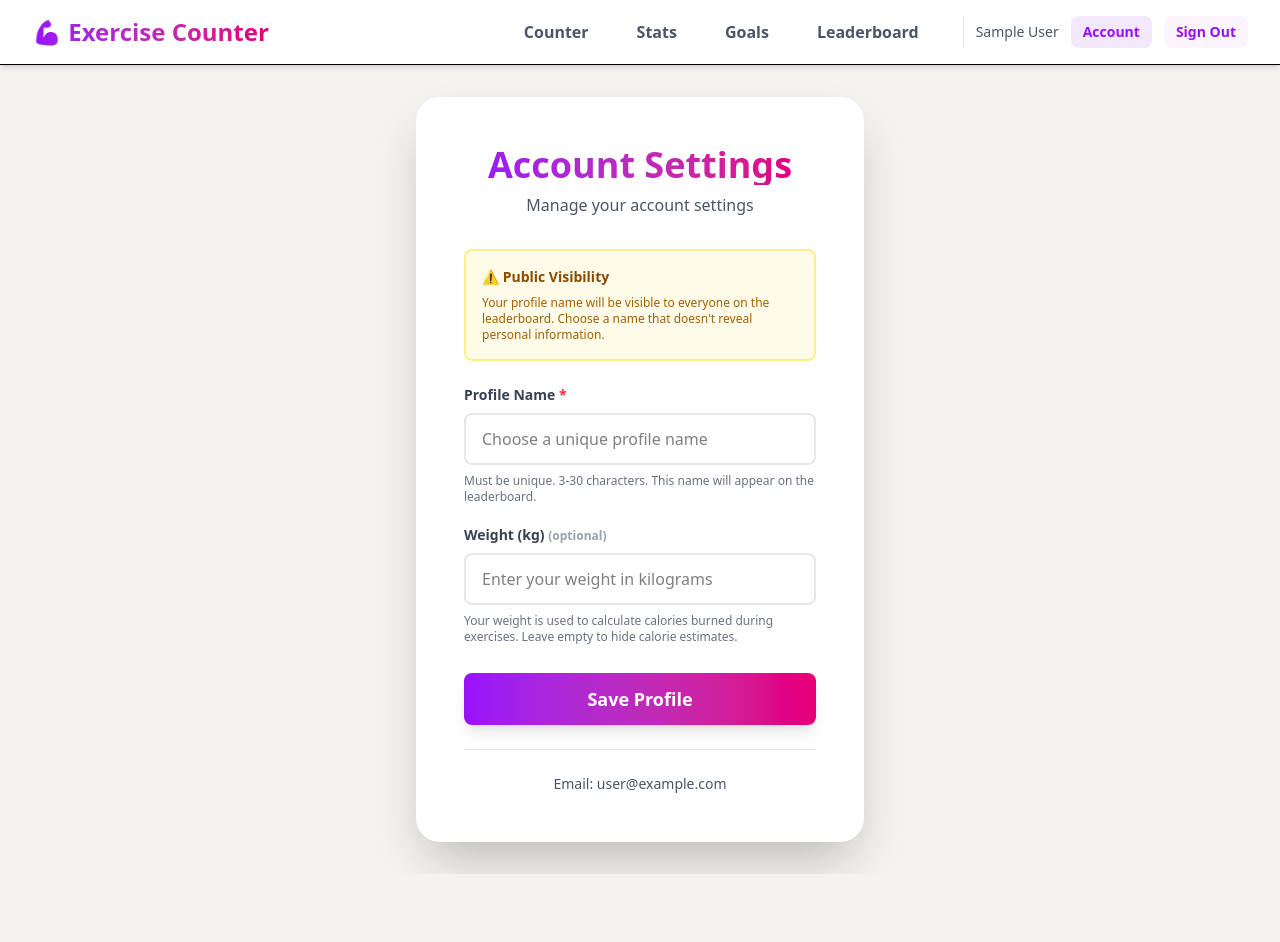
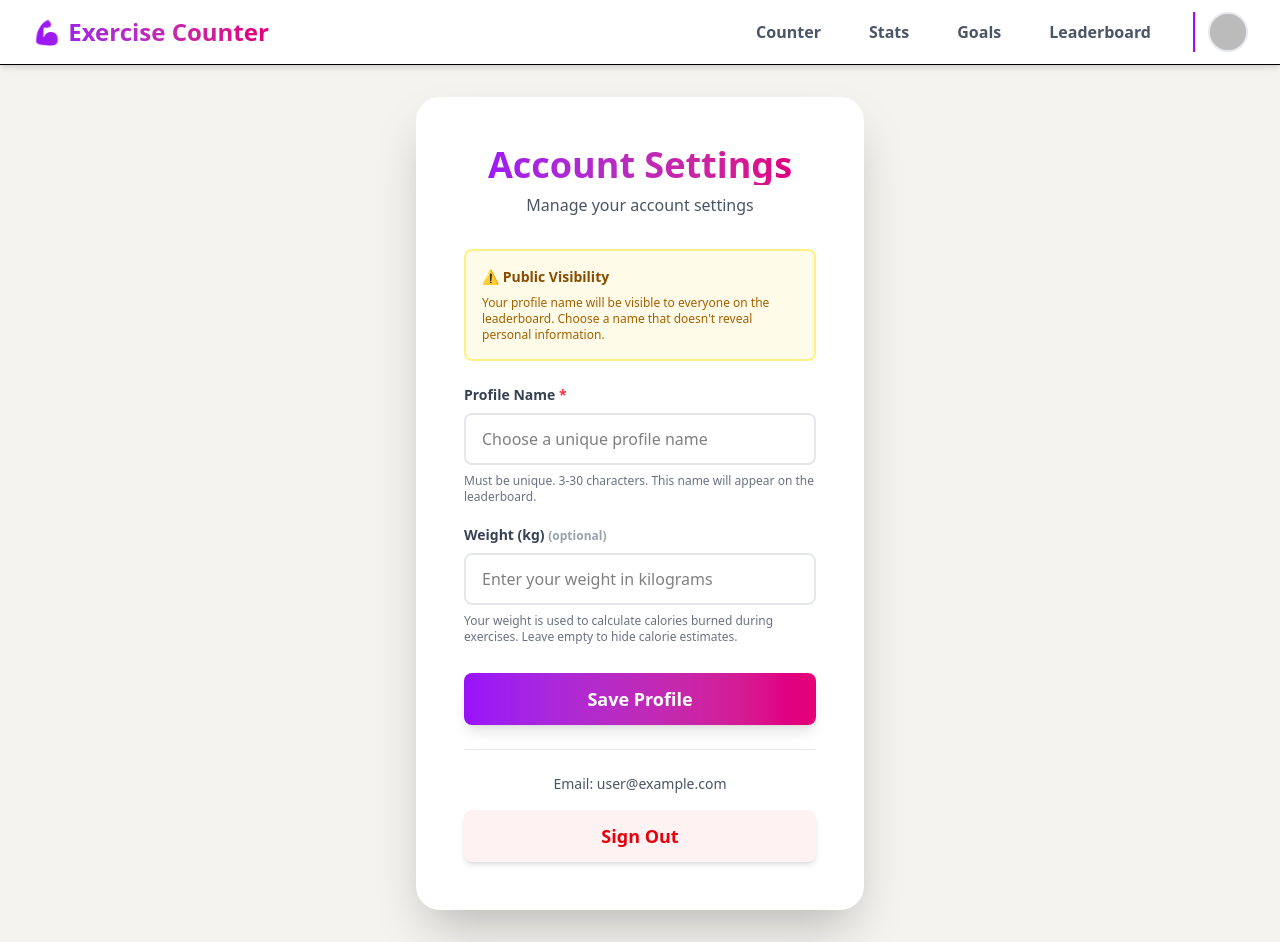
Before and after one commit to bleep333/exercise-counter, a Next.js app: page /account in a window 1280 px wide. Before the commit the page ends 874 px from the top, so only its background shows below. Built offline with nearby package versions, Linux system fonts and the light colour scheme; no server answers; the database is empty; sample sign-in values are in the browser's storage.

Commit message:
Add profile picture menu button to nav bar

```diff
--- a/app/account/page.tsx
+++ b/app/account/page.tsx
@@ -1,7 +1,7 @@
 'use client'
 
 import { useState, useEffect } from 'react'
-import { useSession } from 'next-auth/react'
+import { useSession, signOut } from 'next-auth/react'
 import { useRouter } from 'next/navigation'
 
 export default function AccountPage() {
@@ -191,9 +191,15 @@ export default function AccountPage() {
         </form>
 
         <div className="mt-6 pt-6 border-t border-gray-200">
-          <p className="text-sm text-gray-600 text-center">
+          <p className="text-sm text-gray-600 text-center mb-4">
             Email: <span className="font-medium">{session.user.email}</span>
           </p>
+          <button
+            onClick={() => signOut()}
+            className="w-full px-6 py-3 text-red-600 bg-red-50 rounded-lg font-semibold text-base sm:text-lg shadow-md hover:shadow-lg hover:bg-red-100 transition-all"
+          >
+            Sign Out
+          </button>
         </div>
       </div>
     </div>
--- a/components/NavBar.tsx
+++ b/components/NavBar.tsx
@@ -69,27 +69,28 @@ export function NavBar() {
               )}
             </Link>
             {session?.user ? (
-              <div className="flex items-center gap-3 ml-2 pl-3 border-l border-gray-200">
-                <span className="text-sm text-gray-600 font-medium hidden sm:inline">
-                  {session.user.name || session.user.email}
-                </span>
               <Link
                 href="/account"
-                  className={`px-3 py-1.5 text-sm font-semibold rounded-lg transition-colors ${
+                className={`ml-2 pl-3 border-l border-gray-200 transition-all ${
                   pathname === '/account'
-                      ? 'text-purple-600 bg-purple-100'
-                      : 'text-purple-600 bg-purple-50 hover:bg-purple-100'
+                    ? 'ring-2 ring-purple-600'
+                    : 'hover:opacity-80'
                 }`}
               >
-                  Account
+                <div className="w-10 h-10 rounded-full bg-gray-300 flex items-center justify-center overflow-hidden border-2 border-gray-200 hover:border-purple-400 transition-colors">
+                  {session.user.image ? (
+                    <img
+                      src={session.user.image}
+                      alt="Profile"
+                      className="w-full h-full object-cover"
+                    />
+                  ) : (
+                    <svg className="w-6 h-6 text-gray-500" fill="none" stroke="currentColor" viewBox="0 0 24 24">
+                      <path strokeLinecap="round" strokeLinejoin="round" strokeWidth={2} d="M16 7a4 4 0 11-8 0 4 4 0 018 0zM12 14a7 7 0 00-7 7h14a7 7 0 00-7-7z" />
+                    </svg>
+                  )}
+                </div>
               </Link>
-                <button
-                  onClick={() => signOut()}
-                  className="px-3 py-1.5 text-sm font-semibold text-purple-600 bg-purple-50 rounded-lg hover:bg-purple-100 transition-colors"
-                >
-                  Sign Out
-                </button>
-              </div>
             ) : (
               <Link
                 href="/auth/signin"
```
Lines whose indentation alone changed are shown as unchanged.
